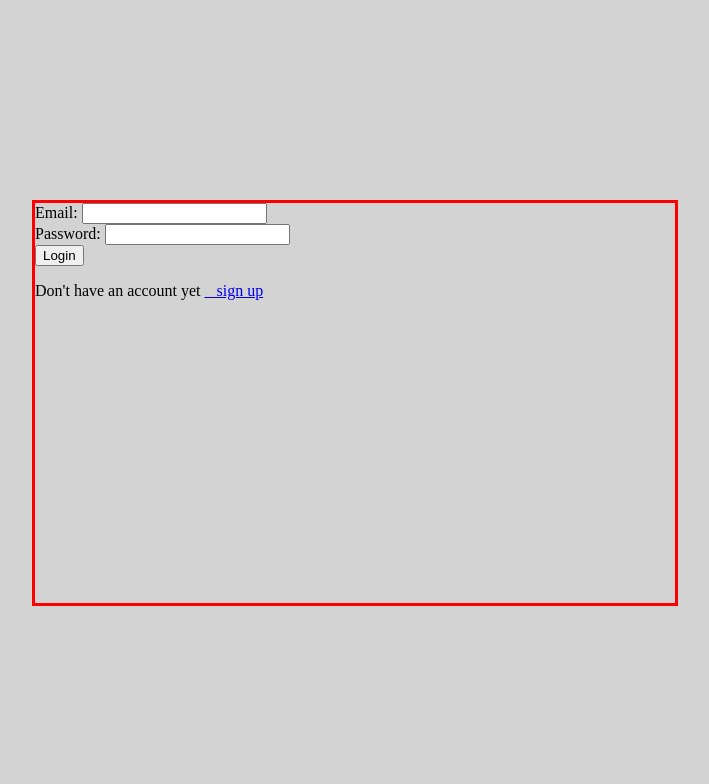
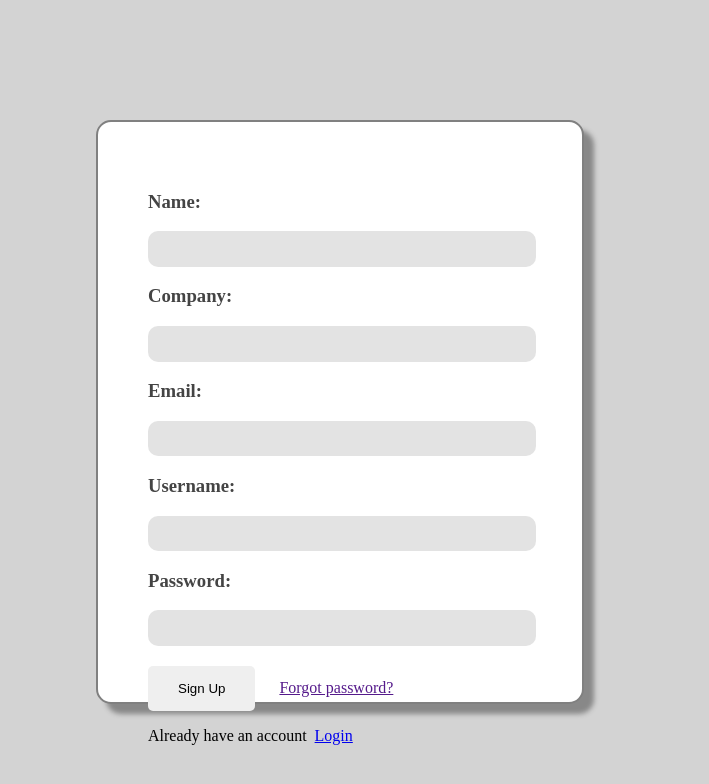
Before and after one commit to praktishalu/master, a website: page public/html/sign_up.html in a window 1280 px wide. Shown: the whole page, without its empty margins (288-997 px from the left). Drawn offline with Linux system fonts and the light colour scheme.

Commit message:
signup and slideshow added

```diff
--- a/public/css/sign_up.css
+++ b/public/css/sign_up.css
@@ -1,13 +1,74 @@
 body{
 	background-color: lightgray;
 }
-#sign_up_box{
-	border: 3px solid red;
-	height: 50%;
-	width: 50%;
-	 position: absolute;
-    top: 25%;
-    bottom: 25%;
-    left: 25%;
-    right: 25%;
+#signup_box{
+	border: 2px solid gray;
+	box-shadow: 10px 10px 5px #888888;
+	border-radius: 15px;
+	background-color: white;
+	padding: 50px;
+	height: 60%;
+	width: 30%;
+	position: absolute;
+    top: 15%;
+    bottom: 15%;
+    left: 30%;
+    right: 30%;
 }
+#signup_name{
+	width: 100%;
+	line-height: 2.5;
+	border-radius: 10px;
+	border: none;
+	background-color: #aaa5;
+}
+#signup_company{
+	width: 100%;
+	line-height: 2.5;
+	border-radius: 10px;
+	border: none;
+	background-color: #aaa5;
+}
+#signup_email{
+	width: 100%;
+	line-height: 2.5;
+	border-radius: 10px;
+	border: none;
+	background-color: #aaa5;
+}
+#signup_username{
+	width: 100%;
+	line-height: 2.5;
+	border-radius: 10px;
+	border: none;
+	background-color: #aaa5;
+}
+#signup_password{
+	width: 100%;
+	line-height: 2.5;
+	border: none;
+	border-radius: 10px;
+	background-color: #aaa5;
+}
+#signup_button{
+	margin-top: 20px;
+	margin-right: 20px;
+	border: none;
+	border-radius: 5px;
+	padding: 15px 30px;
+}
+#label_name{
+	color: #444444;
+}
+#label_company{
+	color: #444444;
+}
+#label_username{
+	color: #444444;
+}
+#label_email{
+	color: #444444;
+}
+#label_password{
+	color: #444444;
+}
--- a/public/html/sign_up.html
+++ b/public/html/sign_up.html
@@ -6,17 +6,30 @@
 	<script type="text/javascript" src="../js/main.js"></script>
 </head>
 <body>
-	<div id="sign_up_box">
+	<div id="signup_box">
 			<div>
-				<label>Email:</label>
-				<input type="text" name="" id="login_email">
+				<h3 id="label_name">Name:</h3>
+				<input type="text" name="name" id="signup_name">
 			</div>
 			<div>
-				<label>Password:</label>
-				<input type="password" name="" id="login_password">
+				<h3 id="label_company">Company:</h3>
+				<input type="text" name="" id="signup_company">
 			</div>
-			<button onclick="login()">Login</button>
-		<p>Don't have an account yet <a href="../html/sign_up.html">&nbsp;&nbsp;&nbsp;sign up</a></p>
+			<div>
+				<h3 id="label_email">Email:</h3>
+				<input type="text" name="" id="signup_email">
+			</div>
+			<div>
+				<h3 id="label_username">Username:</h3>
+				<input type="text" name="" id="signup_username">
+			</div>
+			<div>
+				<h3 id="label_password">Password:</h3>
+				<input type="password" name="" id="signup_password">
+			</div>
+			<button onclick="login()" id="signup_button">Sign Up</button>
+			<a href="">Forgot password?</a>
+		<p>Already have an account &nbsp;<a href="../html/login.html">Login</a></p>
 	</div>
 </body>
 </html>
```
Also changed, not shown: public/css/index.css (+10 -7 lines), public/index.html (+7 -4 lines), public/js/index.js (added, +14 -0 lines), public/image/connecting_the_dots.jpg (deleted), public/image/connectu.jpg (added), public/image/medical_expert.jpg (added), public/image/wide_product_range.jpg, 1 other file.
